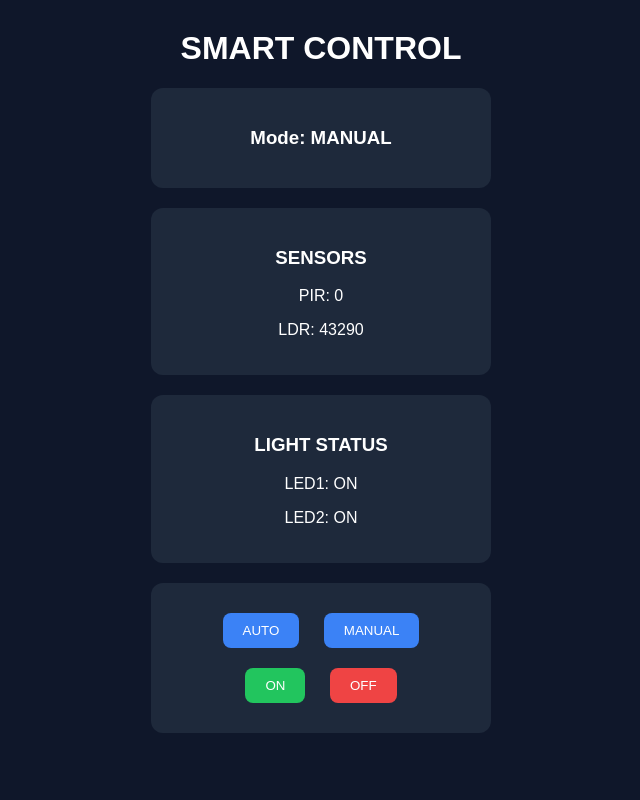
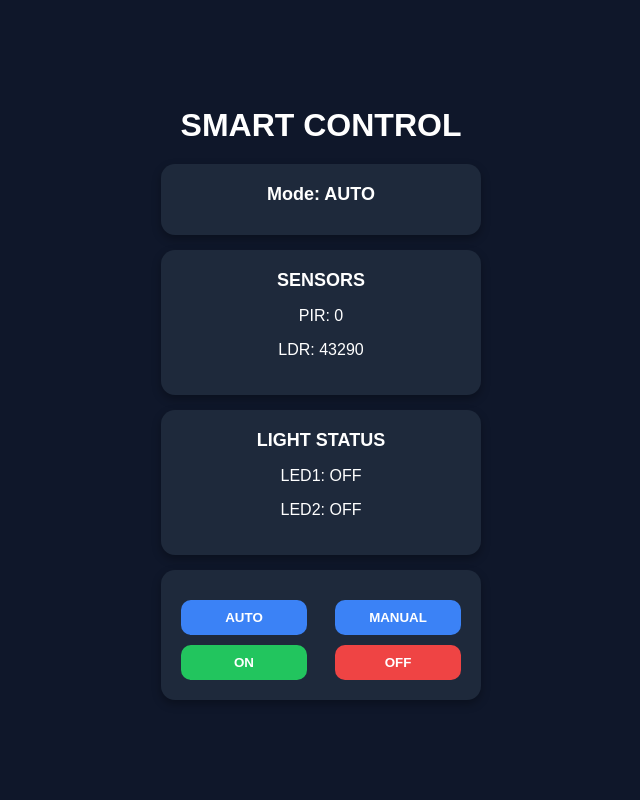
Before and after one commit to laxmi23097/smart-iot-dashboard, a Flask app: page / in a window 1280 px wide. Shown: the whole page, without its empty margins (319-959 px from the left). Run offline with Flask 3, Linux system fonts and the light colour scheme.

Commit message:
Update index.html

```diff
--- a/templates/index.html
+++ b/templates/index.html
@@ -4,31 +4,53 @@
     <title>Smart Dashboard</title>
     <style>
         body {
+            margin: 0;
+            font-family: Arial, sans-serif;
             background: #0f172a;
-            font-family: Arial;
             color: white;
+            display: flex;
+            justify-content: center;
+            align-items: center;
+            height: 100vh;
+        }
+
+        .container {
+            width: 320px;
             text-align: center;
         }
 
         .card {
             background: #1e293b;
-            margin: 20px auto;
             padding: 20px;
-            width: 300px;
-            border-radius: 12px;
+            margin: 15px 0;
+            border-radius: 14px;
+            box-shadow: 0 4px 10px rgba(0,0,0,0.3);
         }
 
         h1 {
-            margin-top: 30px;
+            margin-bottom: 20px;
+        }
+
+        .title {
+            font-weight: bold;
+            font-size: 18px;
+            margin-bottom: 10px;
+        }
+
+        .btn-group {
+            display: flex;
+            justify-content: space-between;
+            margin-top: 10px;
         }
 
         button {
-            padding: 10px 20px;
-            margin: 10px;
+            width: 45%;
+            padding: 10px;
             border: none;
-            border-radius: 8px;
+            border-radius: 10px;
             color: white;
             cursor: pointer;
+            font-weight: bold;
         }
 
         .blue { background: #3b82f6; }
@@ -38,30 +60,38 @@
 </head>
 <body>
 
+<div class="container">
+
     <h1>SMART CONTROL</h1>
 
     <div class="card">
-    <h3>Mode: {{data.mode}}</h3>
+        <div class="title">Mode: {{data.mode}}</div>
     </div>
 
     <div class="card">
-    <h3>SENSORS</h3>
+        <div class="title">SENSORS</div>
         <p>PIR: {{data.pir}}</p>
         <p>LDR: {{data.ldr}}</p>
     </div>
 
     <div class="card">
-    <h3>LIGHT STATUS</h3>
+        <div class="title">LIGHT STATUS</div>
         <p>LED1: {{data.led1}}</p>
         <p>LED2: {{data.led2}}</p>
     </div>
 
     <div class="card">
+        <div class="btn-group">
             <button class="blue" onclick="fetch('/mode').then(()=>location.reload())">AUTO</button>
             <button class="blue" onclick="fetch('/mode').then(()=>location.reload())">MANUAL</button>
-    <br>
+        </div>
+
+        <div class="btn-group">
             <button class="green" onclick="fetch('/on').then(()=>location.reload())">ON</button>
             <button class="red" onclick="fetch('/off').then(()=>location.reload())">OFF</button>
+        </div>
+    </div>
+
 </div>
 
 </body>
```
Lines whose indentation alone changed are shown as unchanged.
